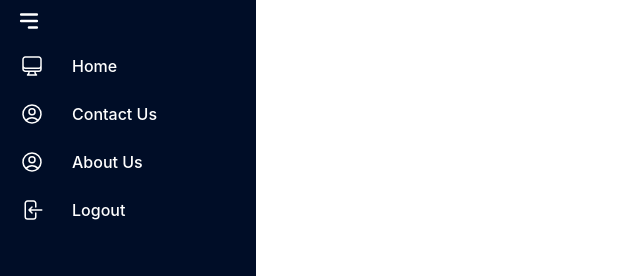
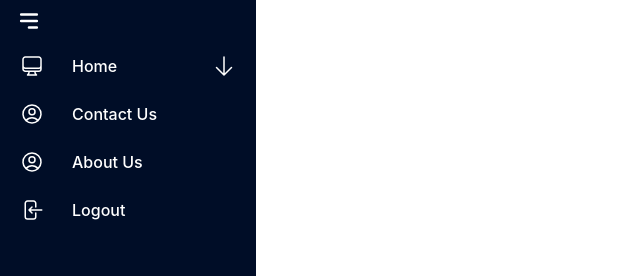
Before and after one commit to Mahesh77r/VirtueByte, a React (Create React App) app in the folder client/: page / in a window 1280 px wide. Shown: the top 276 px of the page, without its empty margins (0-640 px from the left). Built offline with nearby package versions, Linux system fonts and the light colour scheme.

Commit message:
dropdown added in sidebar

```diff
--- a/client/src/App.js
+++ b/client/src/App.js
@@ -24,10 +24,12 @@ function App() {
           navigation={navigation}
           isSideNavbarOpen={isSideNavbarOpen}
           toggleSideNavbar={toggleSideNavbar}
+          setIsSideNavbarOpen={setIsSideNavbarOpen}
         />
-        <div className={`flex-1 overflow-x-hidden ms-10 ${contentMargin} duration-700 `}>
+        <div className={`flex-1 overflow-x-hidden ms-14 ${contentMargin} duration-700 `}>
           <Routes>
             <Route path='/msr' element={<Mahesh/>}/>
+            <Route path='/msr2' element={<Mahesh/>}/>
             <Route path='/spa' element={<Spandan/>}/>
             <Route path='/lax' element={<Laksh/>}/>
           </Routes>
--- a/client/src/Components/NavLink.js
+++ b/client/src/Components/NavLink.js
@@ -9,9 +9,15 @@ const  DashboardIcon = <svg xmlns="http://www.w3.org/2000/svg" fill="none" viewB
 const ProfileIcon = <svg xmlns="http://www.w3.org/2000/svg" fill="none" viewBox="0 0 24 24" stroke-width="1.5" stroke="currentColor" class="w-6 h-6">
 <path stroke-linecap="round" stroke-linejoin="round" d="M17.982 18.725A7.488 7.488 0 0012 15.75a7.488 7.488 0 00-5.982 2.975m11.963 0a9 9 0 10-11.963 0m11.963 0A8.966 8.966 0 0112 21a8.966 8.966 0 01-5.982-2.275M15 9.75a3 3 0 11-6 0 3 3 0 016 0z" />
 </svg>
+export const DropdownIcon = <svg xmlns="http://www.w3.org/2000/svg" fill="none" viewBox="0 0 24 24" strokeWidth={1.5} stroke="currentColor" className="size-6">
+<path strokeLinecap="round" strokeLinejoin="round" d="M19.5 13.5 12 21m0 0-7.5-7.5M12 21V3" />
+</svg>
+
 ;
 export const navigation =[
-    { name: 'Home', link: '/msr',icon:DashboardIcon},
+   [ { name: 'Home', link: '/msr',icon:DashboardIcon},
+    { name: 'Home 2', link: '/msr2',icon:DashboardIcon}
+   ],
     { name: 'Contact Us', link: '/spa',icon:ProfileIcon},
     { name: 'About Us', link: '/lax',icon:ProfileIcon},
     { name: 'Logout', link: '/logout',icon:LogoutIcon},
--- a/client/src/Components/SideNavbar.js
+++ b/client/src/Components/SideNavbar.js
@@ -1,41 +1,102 @@
-import React from "react";
+import React, { useState } from "react";
 import { HiMenuAlt3 } from "react-icons/hi";
 import { Link } from "react-router-dom";
+import {DropdownIcon}  from './NavLink'
 
-export const SideNavbar = ({navigation,  isSideNavbarOpen, toggleSideNavbar }) => {
+// Component to render nested navigation items
+const DropdownMenu = ({ subNavigation, isSideNavbarOpen, setIsSideNavbarOpen ,setOpenDropdown}) => {
+  return (
+    <div className={`pl-4 ${!isSideNavbarOpen && "hidden"}`}>
+      {subNavigation.map((subNav, index) => (
+        <Link
+          to={subNav.link}
+          key={index}
+          className={
+            "group flex items-center my-2 duration-500 text-base gap-7 font-medium p-1 rounded-md lg:text-white lg:hover:bg-white lg:hover:text-[#040430]"
+          }
+          onClick={() => {
+            setIsSideNavbarOpen(false);
+            setOpenDropdown(null);
+          }}
+
+        >
+          <div className="justify-start duration-500 p-0 m-0">{subNav.icon}</div>
+          <h2 className={`whitespace-pre duration-500 ${!isSideNavbarOpen && "opacity-0 translate-x-28 overflow-hidden"}`}>
+            {subNav.name}
+          </h2>
+        </Link>
+      ))}
+    </div>
+  );
+};
+
+export const SideNavbar = ({ navigation, isSideNavbarOpen, toggleSideNavbar, setIsSideNavbarOpen }) => {
+  const [openDropdown, setOpenDropdown] = useState(null);
+
+  const handleDropdownClick = (index) => {
+    setOpenDropdown(openDropdown === index ? null : index);
+  };
 
   return (
     <>
       <div
-      className={`lg:bg-[#000D27] min-h-screen ${isSideNavbarOpen ? "lg:w-64 md:32" : "w-16"}
+        className={`lg:bg-[#000D27] min-h-screen ${isSideNavbarOpen ? "w-64" : "w-16 "}
        duration-700 px-4 z-[1000] bg-white`}
-      style={{ position: "fixed"}}
+        style={{ position: "fixed" }}
       >
         <div className="pt-2 flex justify-start gap-7">
-        <div className="lg:text-white md:text-black"><HiMenuAlt3
+          <div className="lg:text-white md:text-black">
+            <HiMenuAlt3
               size={26}
               className="cursor-pointer"
               onClick={toggleSideNavbar}
-        /></div>
-        {/* {isSideNavbarOpen ?  */}
+            />
+          </div>
           <div className={`whitespace-pre duration-500 ${!isSideNavbarOpen && "opacity-0 translate-x-28 overflow-hidden"}`}></div>
-        {/* : null} */}
+        </div>
+        <div className="mt-4 flex flex-col gap-4 relative">
+          {navigation.map((nav, i) => (
+            <div key={i}>
+              {Array.isArray(nav) ? (
+                <div>
+                  <div
+                    className="group flex items-center duration-500 text-base gap-7 font-medium p-1 rounded-md lg:text-white lg:hover:bg-white lg:hover:text-[#040430] cursor-pointer"
+                    onClick={() => handleDropdownClick(i)}
+                  >
+                    <div className="justify-start duration-500 p-0 m-0">
+                        <span>{nav[0].icon}</span>
 
                          </div>
-      <div className="mt-4 flex flex-col gap-4 relative" >
-        {navigation.map((nav, i) => (
+                    <div className={`flex w-96 justify-between whitespace-pre duration-500 ${!isSideNavbarOpen && "opacity-0 translate-x-28 overflow-hidden"}`}>
+                      <div className="">{nav[0].name}</div>
+                      <div className="justify-end">{DropdownIcon}</div>
+                    </div>
+                  </div>
+                  {openDropdown === i && (
+                    <DropdownMenu
+                      subNavigation={nav}
+                      isSideNavbarOpen={isSideNavbarOpen}
+                      setIsSideNavbarOpen={setIsSideNavbarOpen}
+                      setOpenDropdown={setOpenDropdown}
+                    />
+                  )}
+                </div>
+              ) : (
                 <Link
                   to={nav.link}
                   key={i}
                   className={
-              "group flex items-center duration-500 text-base gap-7 font-medium p-1 rounded-md lg:text-white lg:hover:bg-white lg:hover:text-[#040430] "
+                    "group flex items-center duration-500 text-base gap-7 font-medium p-1 rounded-md lg:text-white lg:hover:bg-white lg:hover:text-[#040430]"
                   }
+                  onClick={() => setIsSideNavbarOpen(false)}
                 >
                   <div className="justify-start duration-500 p-0 m-0">{nav.icon}</div>
                   <h2 className={`whitespace-pre duration-500 ${!isSideNavbarOpen && "opacity-0 translate-x-28 overflow-hidden"}`}>
                     {nav.name}
                   </h2>
                 </Link>
+              )}
+            </div>
           ))}
         </div>
       </div>
```
Lines whose indentation alone changed are shown as unchanged.
